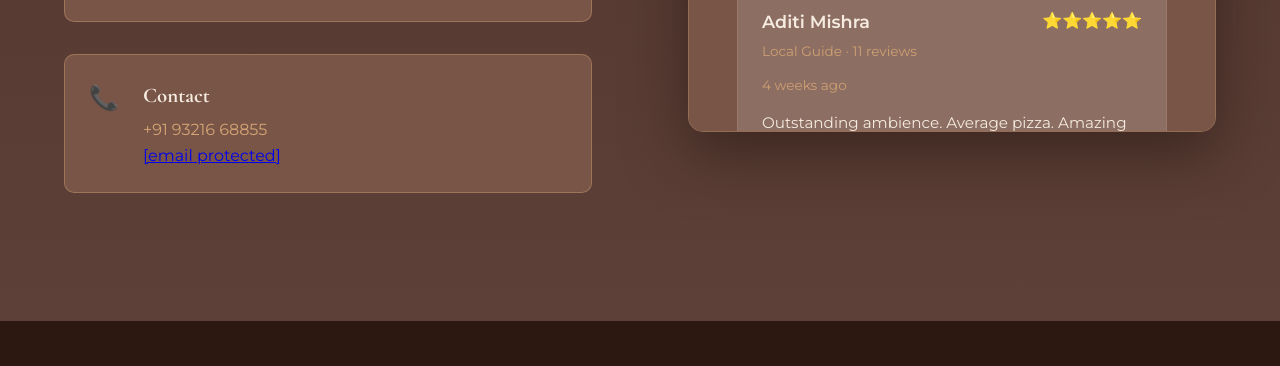
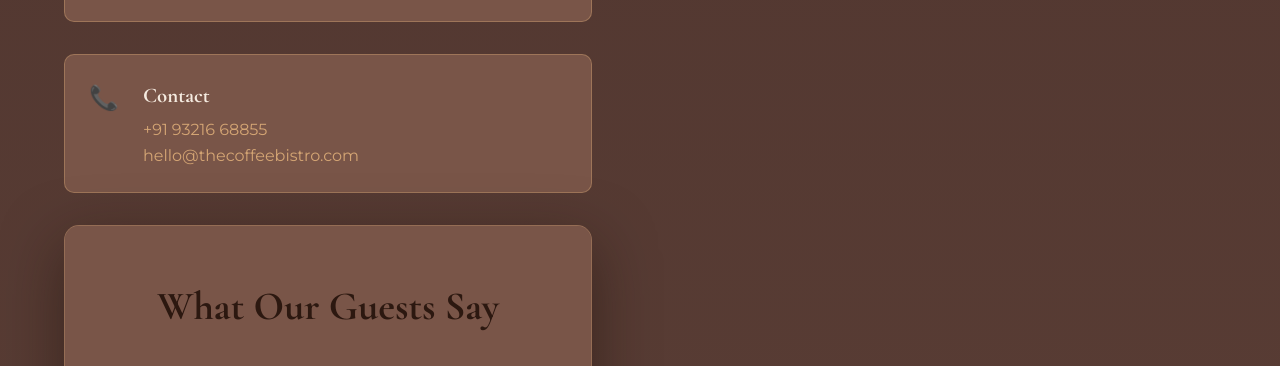
Before and after one commit to ahlkriday/The-Coffee-Bistro, a plain HTML site: page index.html in a window 1280 px wide. Shown: the part 4172-4538 px from the top of the page. Drawn offline with nearby package versions, Linux system fonts and the light colour scheme.

Commit message:
Add files via upload

```diff
--- a/index.html
+++ b/index.html
@@ -123,13 +123,13 @@
                     </div>
                 </div>
                 <div class="info-item fade-in">
-                    <div class="info-icon">📞</div>
-                    <div class="info-text">
-                        <h4>Contact</h4>
-                        <p>+91 93216 68855<br><a href="/cdn-cgi/l/email-protection" class="__cf_email__" data-cfemail="82eae7eeeeedc2e1ede4e4e7e7e0ebf1f6f0edace1edef">[email&#160;protected]</a></p>
-                    </div>
-                </div>
-            </div>
+    <div class="info-icon">📞</div>
+    <div class="info-text">
+        <h4>Contact</h4>
+        <p>+91 93216 68855<br>
+        <a href="mailto:hello@thecoffeebistro.com" style="color: inherit; text-decoration: none;">hello@thecoffeebistro.com</a></p>
+    </div>
+</div>
             <div class="reviews-section fade-in">
                 <h3 style="font-family: 'Cormorant Garamond', serif; font-size: 2.5rem; color: #2C1810; margin-bottom: 2rem; text-align: center;">What Our Guests Say</h3>
 
```
